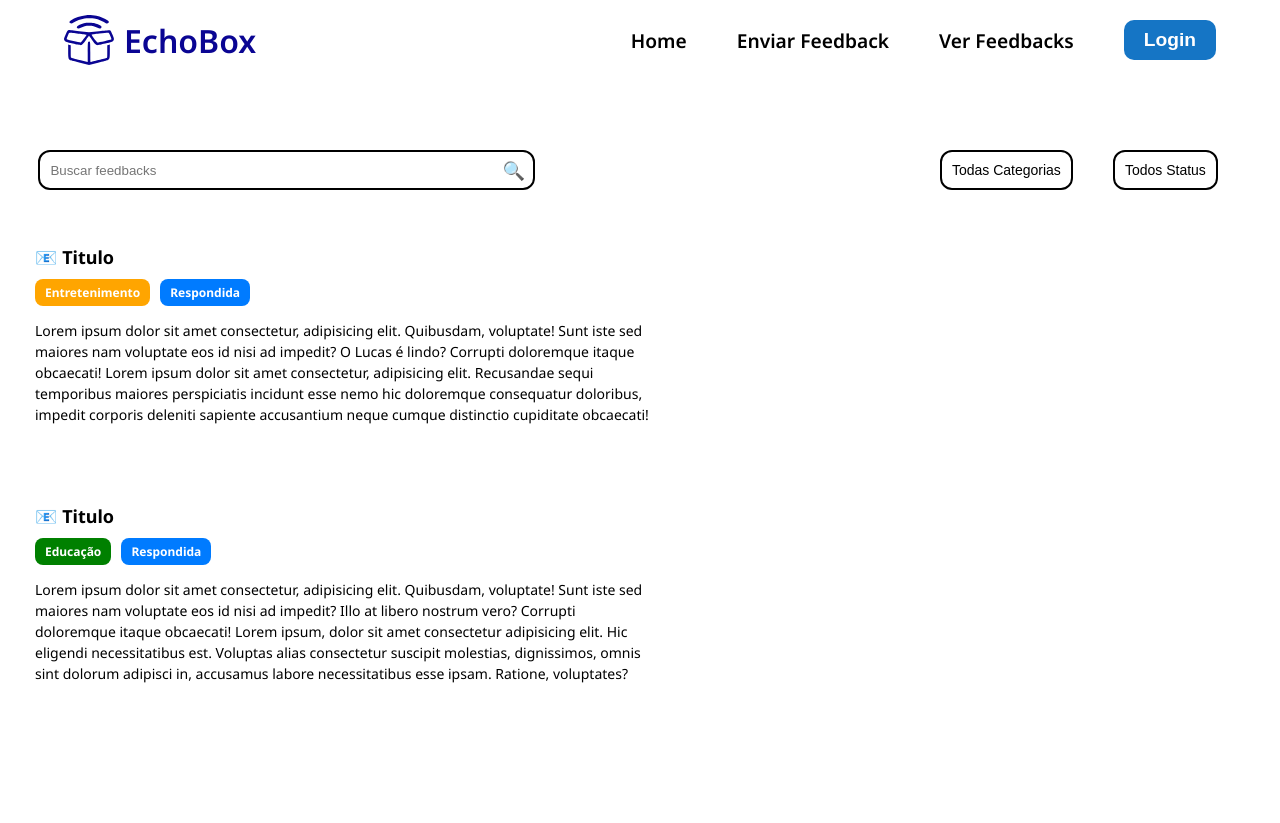
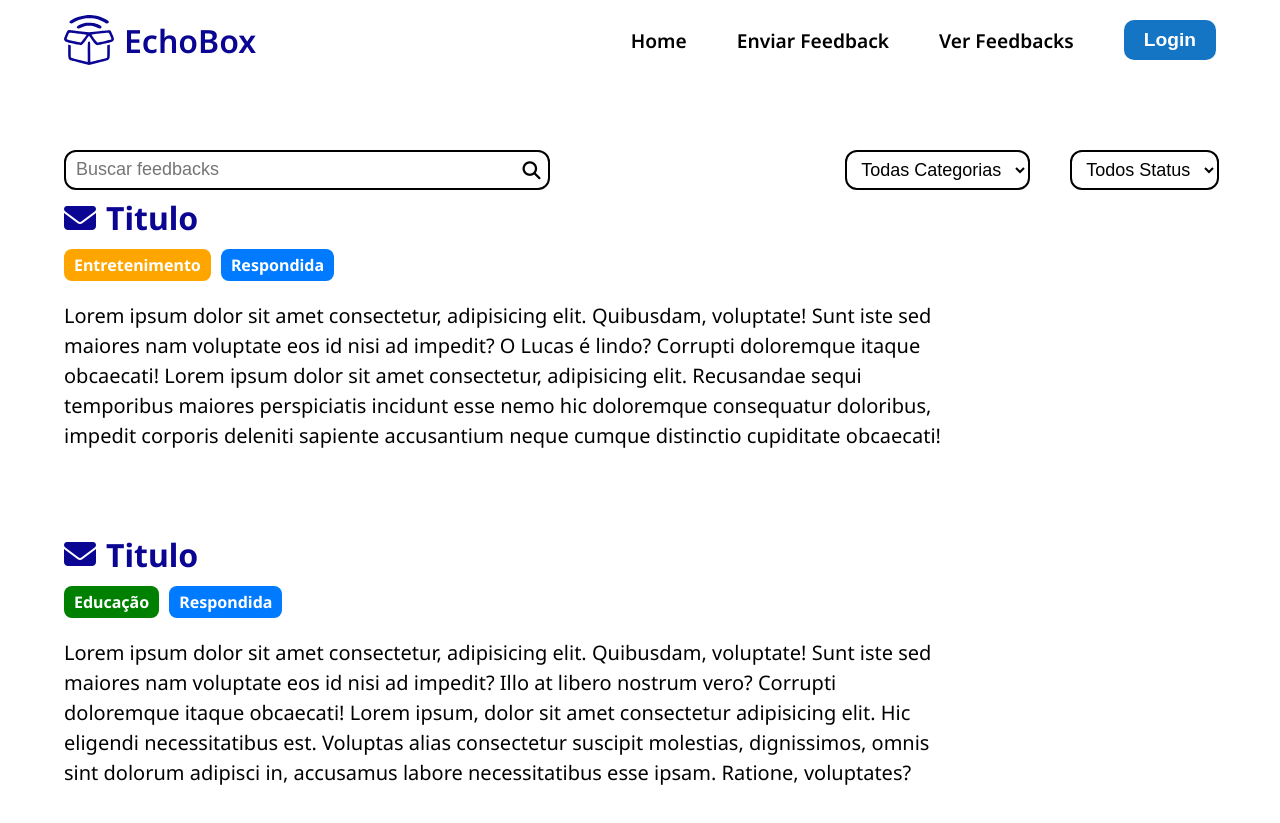
Before and after one commit to livrosembach/EchoBox, a React (Create React App) app in the folder framework/: page /home in a window 1280 px wide. Before the commit the page ends 800 px from the top, so only its background shows below. Built offline with nearby package versions, Linux system fonts and the light colour scheme.

Commit message:
Adjust font-sizes, margin and icons

```diff
--- a/framework/public/index.html
+++ b/framework/public/index.html
@@ -24,6 +24,7 @@
       work correctly both with client-side routing and a non-root public URL.
       Learn how to configure a non-root public URL by running `npm run build`.
     -->
+    <script src="https://kit.fontawesome.com/a97e2a6b17.js" crossOrigin="anonymous"></script>
     <title>EchoBox</title>
   </head>
   <body>
--- a/framework/src/components/Home.tsx
+++ b/framework/src/components/Home.tsx
@@ -1,13 +1,14 @@
 import React from "react";
 
 const Home: React.FC<{}> = ({}) => {
+
     return (
-        <div className="container">
+        <div className="start-container">
             <div className="bar">
                 <div className="search-bar-container">
                     <input type="text" placeholder="Buscar feedbacks" className="search-bar" />
                     <span className="search-icon">
-                        🔍
+                    <i className="fa-solid fa-magnifying-glass"></i>
                     </span>
                 </div>
 
@@ -28,7 +29,7 @@ const Home: React.FC<{}> = ({}) => {
 
             <div className="home-container">
                 <div className="feedback">
-                    <h2 className="feedback-title">📧 Titulo</h2>
+                    <h2 className="feedback-title"><i className="fa-solid fa-envelope"></i> Titulo</h2>
                     <div className="feedback-tags">
                         <span className="tag entretenimento">Entretenimento</span>
                         <span className="tag respondida">Respondida</span>
@@ -39,7 +40,7 @@ const Home: React.FC<{}> = ({}) => {
                 </div>
 
                 <div className="feedback">
-                    <h2 className="feedback-title">📧 Titulo</h2>
+                    <h2 className="feedback-title"><i className="fa-solid fa-envelope"></i> Titulo</h2>
                     <div className="feedback-tags">
                         <span className="tag educacao">Educação</span>
                         <span className="tag respondida">Respondida</span>
--- a/framework/src/css/App.css
+++ b/framework/src/css/App.css
@@ -2,7 +2,7 @@
 @import url('Header.css');
 @import url('LandingPage.css');
 @import url('Login.css');
-@import url('home.css');
+@import url('Home.css');
 
 body{
     margin: 0;
--- a/framework/src/css/Header.css
+++ b/framework/src/css/Header.css
@@ -22,6 +22,7 @@ header{
     font-weight: 600;
     color: #0A0593;
     margin-left: 10px;
+    cursor: pointer;
 }
 
 nav{
--- a/framework/src/css/home.css
+++ b/framework/src/css/home.css
@@ -1,23 +1,21 @@
 .start-container{
     width: 100%;
-    height: 80vh;
     display: flex;
-    align-items: center;
-    justify-content: center;
+    flex-direction: column;
 }
 
 .bar {
     width: auto;
     height: 20px;
-    /* border: solid 2px red; */
     display: flex;
     align-items: center;
     justify-content: space-between;
     position: absolute;
     top: 20%;
     left: 0;
-    margin-left: 3%;
+    margin-left: 5%;
     right: 0;
+
 }
 
 .search-bar-container {
@@ -57,9 +55,8 @@
     border-radius: 12px;
     border: 2px solid black;
     padding: 0 10px;
-    font-size: 14px;
+    font-size: 18px;
     background-color: white;
-    appearance: none;
     cursor: pointer;
 }
 
@@ -69,8 +66,8 @@
 }
 
 .home-container {
-    margin-top: 10%;
-    padding: 20px;
+    margin-top: 15%;
+    padding: 0 5%;
     display: flex;
     flex-direction: column;
     gap: 20px;
@@ -78,17 +75,18 @@
 
 .feedback {
     border-radius: 12px;
-    padding: 15px;
-    width: 50%;
+    padding: 0 0 15px;
+    width: 77%;
 }
 
 .feedback-title {
-    font-size: 18px;
+    font-size: 32px;
     font-weight: bold;
     margin-bottom: 10px;
     display: flex;
     align-items: center;
     gap: 10px;
+    color: #0A0593 ;
 }
 
 .feedback-tags {
@@ -100,7 +98,7 @@
 .tag {
     padding: 5px 10px;
     border-radius: 8px;
-    font-size: 12px;
+    font-size: 16px;
     font-weight: bold;
     color: white;
 }
@@ -118,7 +116,11 @@
 }
 
 .feedback-description {
-    font-size: 14px;
+    font-size: 20px;
     color: #000000;
     line-height: 1.5;
 }
+
+input[type="text"]::placeholder{
+    font-size: 18px;
+}
```
